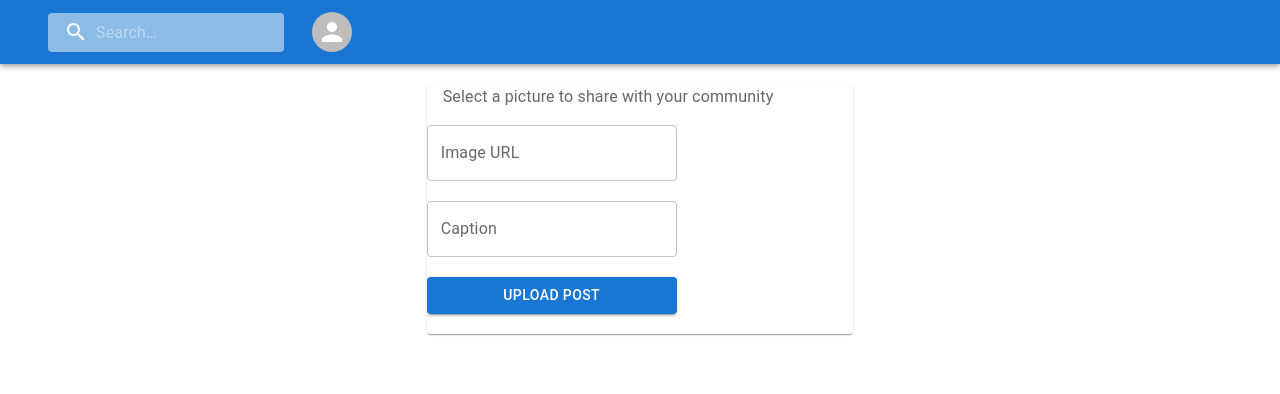
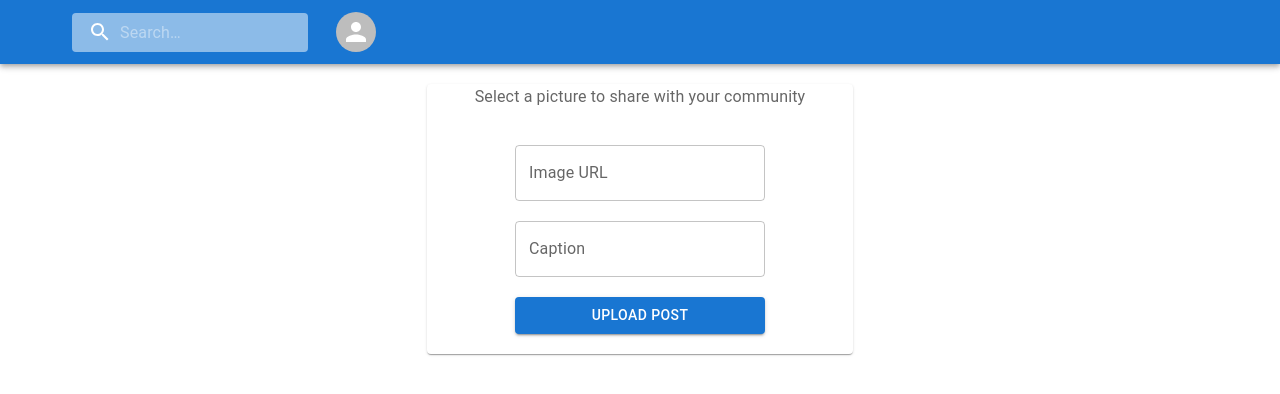
Before and after one commit to tombaier/bix-feedgram, a React (Create React App) app: page /addPost in a window 1280 px wide. Shown: the top 394 px of the page. Built offline with nearby package versions, Linux system fonts and the light colour scheme; no server answers; sample sign-in values are in the browser's storage.

Commit message:
layout adjusted

```diff
--- a/src/components/HeaderBase.tsx
+++ b/src/components/HeaderBase.tsx
@@ -2,6 +2,7 @@ import { FC } from 'react';
 import Box, { BoxProps } from "@mui/material/Box";
 import AppBar from '@mui/material/AppBar';
 import Toolbar from '@mui/material/Toolbar';
+import Container from '@mui/material/Container';
 
 export const HeaderBase: FC<BoxProps> = ({ children, ...props }) => {
 
@@ -10,9 +11,11 @@ export const HeaderBase: FC<BoxProps> = ({ children, ...props }) => {
 	    {...props}
 	>
         <AppBar position="static" color="primary">
-            <Toolbar>
-                {children}
-            </Toolbar>
+            <Container maxWidth="xl">
+                <Toolbar>
+                    {children}
+                </Toolbar>
+            </Container>
         </AppBar>
 	</Box>;
 };
--- a/src/features/posts/AddPost.tsx
+++ b/src/features/posts/AddPost.tsx
@@ -35,18 +35,18 @@ const AddPost = () => {
     return(
         <>
             <HeaderMain />
-            <Box marginTop='20px'>
-                <Center>
+            <Center marginTop='20px'>
                 <Grid container>
                     <Grid item container xs={12} justifyContent='center'>
                         <Grid item xs={10} md={4} sx={{marginBottom:'20px'}}>
                             <Card>
                                 <CardContent sx={{paddingBlockStart:'1px'}}>
-                                        <Typography color='textSecondary' component='div'>
+                                    <Typography color='textSecondary' component='div' textAlign='center' >
                                         Select a picture to share with your community
                                     </Typography>
                                 </CardContent>
                                 <CardMedia>
+                                    <Center sx={{marginBottom: '20px', marginTop: '20px'}}>
                                         <TextField
                                             id="imageUrl"
                                             variant="outlined"
@@ -56,8 +56,8 @@ const AddPost = () => {
                                                 setImageUrl(event.target.value);
                                             }}
                                         />
-                                    </CardMedia>
-                                    <Box sx={{marginBottom: '20px', marginTop: '20px'}}>
+                                    </Center>
+                                    <Center sx={{marginBottom: '20px', marginTop: '20px'}}>
                                         <TextField
                                             id="postCaption"
                                             variant="outlined"
@@ -67,8 +67,9 @@ const AddPost = () => {
                                                 setCaption(event.target.value);
                                             }}
                                         />
-                                    </Box>
-                                    <Box sx={{marginBottom: '20px'}}>
+                                    </Center>
+                                </CardMedia>
+                                <Center sx={{marginBottom: '20px'}}>
                                     <Button
                                         variant="contained"
                                         color="primary"
@@ -77,13 +78,12 @@ const AddPost = () => {
                                     >
                                         Upload Post
                                     </Button>
-                                    </Box>
+                                </Center>
                             </Card>
                         </Grid>
                     </Grid>
                 </Grid>
             </Center>
-            </Box>
         </>
     )
 }
--- a/src/features/posts/Post.tsx
+++ b/src/features/posts/Post.tsx
@@ -1,5 +1,6 @@
-import { Card, CardHeader, CardMedia, CardContent, CardActions, Avatar, IconButton, Typography, Grid } from '@mui/material'
-import { Favorite, Comment } from '@mui/icons-material'
+import { Card, CardHeader, CardMedia, CardContent, CardActions, Avatar, IconButton, Typography, Grid, FormControlLabel , Checkbox } from '@mui/material'
+import { Favorite, FavoriteBorder } from '@mui/icons-material'
+import ChatBubbleOutlineIcon from '@mui/icons-material/ChatBubbleOutline'
 import { makeStyles } from '@mui/styles'
 
 interface IPostProps {
@@ -18,6 +19,7 @@ const useStyles = makeStyles({
 
 export const Post = (props: IPostProps) => {
     const classes = useStyles();
+
     return (
         <Grid container>
             <Grid item container xs={12} justifyContent='center'>
@@ -27,7 +29,6 @@ export const Post = (props: IPostProps) => {
                             avatar = {<Avatar />}
                             title = {props.username}
                             subheader = {props.date}
-                            // subheader={new Date().toDateString()}
                         />
 
                         <CardMedia>
@@ -35,12 +36,19 @@ export const Post = (props: IPostProps) => {
                         </CardMedia>
 
                         <CardActions disableSpacing sx={{paddingBottom:'1px'}}>
-                            <IconButton>
-                                <Favorite />
-                            </IconButton>
+                            <FormControlLabel
+                                control={
+                                    <Checkbox
+                                        icon={<FavoriteBorder />}
+                                        checkedIcon={<Favorite color='error'/>}
+                                        name="likeButton"
+                                    />
+                                }
+                                label=""
+                            />
 
                             <IconButton>
-                                    <Comment />
+                                    <ChatBubbleOutlineIcon />
                             </IconButton>
                         </CardActions>
 
--- a/src/pages/Signup.tsx
+++ b/src/pages/Signup.tsx
@@ -66,7 +66,7 @@ const Signup = () => {
                         >
                             Sign Up
                         </Button>
-                        { hasError ? <Center> <Message children='Please enter all information!' /> </Center> : null }
+                        { hasError ? <Center> <Message children='Registration credentials are invalid!' /> </Center> : null }
                     </Box>
                     <Box sx={{ marginBottom: '10px' }}>
                         <Typography textAlign='center' color='textSecondary'>
```
Lines whose indentation alone changed are shown as unchanged.
